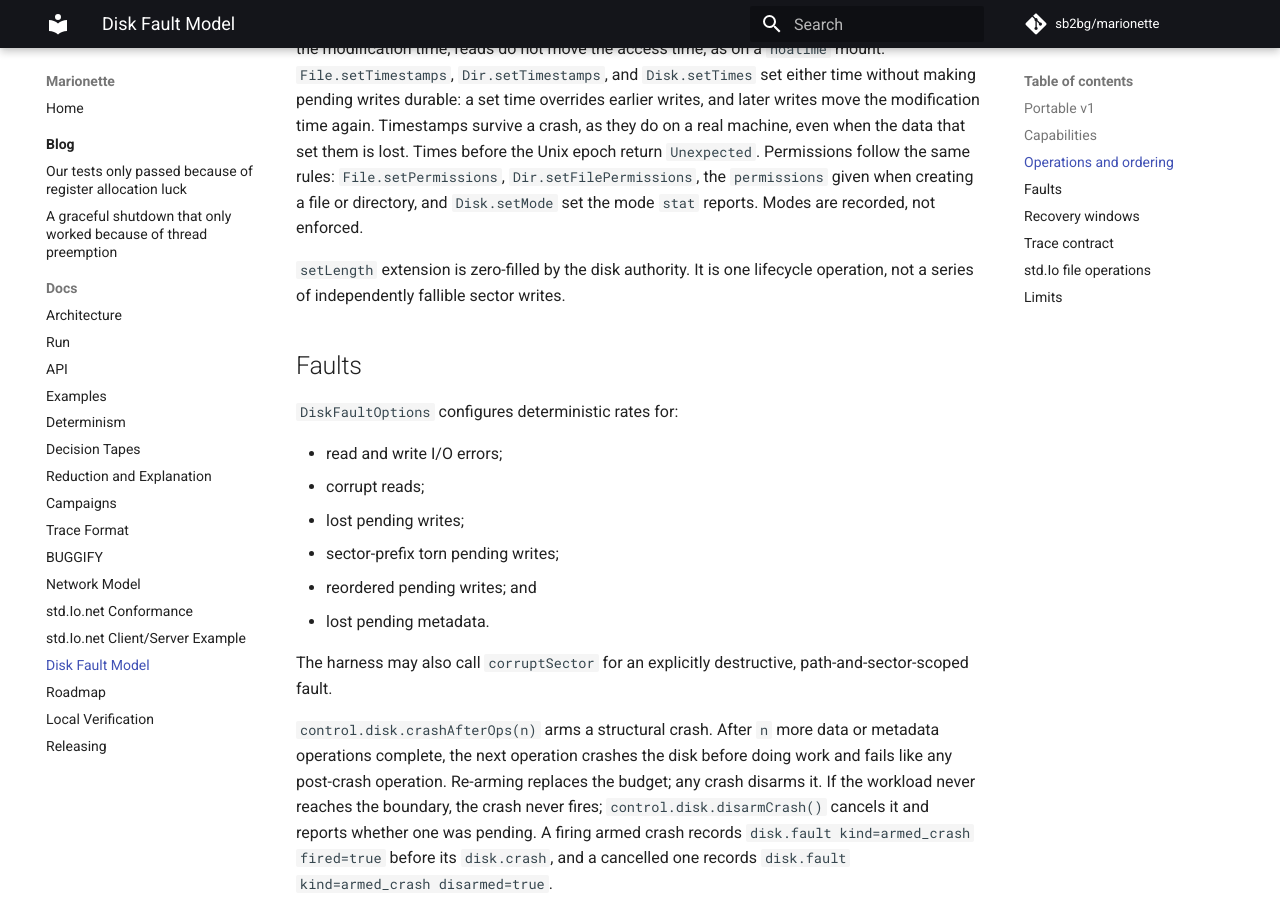
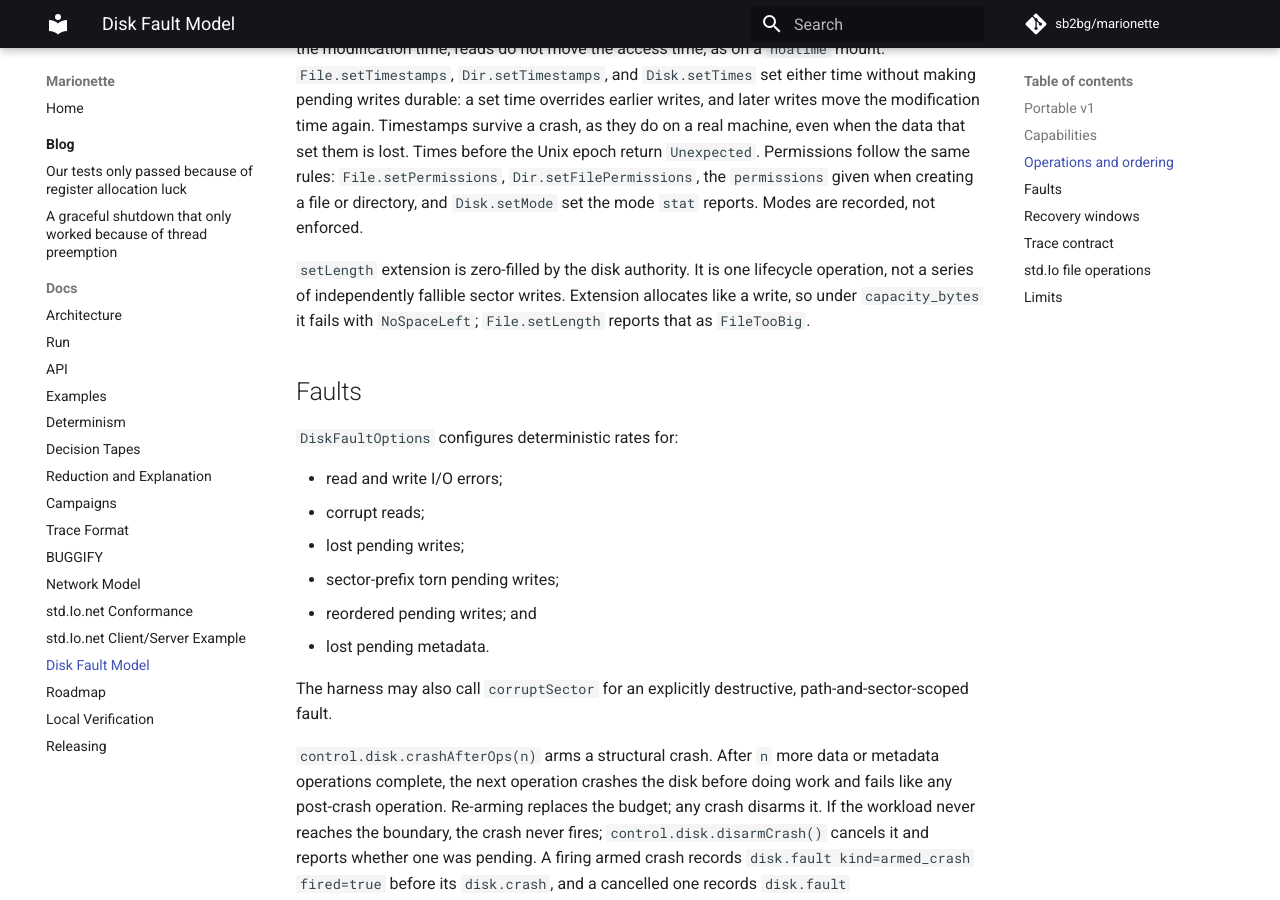
Before and after one commit to sb2bg/marionette, an MkDocs documentation site: the page built from docs/disk-fault-model.md, in a window 1280 px wide and 900 px high, scrolled down 2123 px. Built offline with MkDocs 1.6.1 and Material for MkDocs 9.7.7, drawn with Linux system fonts in a browser that asks for light colours; comment, search, counter and statistics services are not loaded.

Commit message:
Count setLength extensions against disk capacity
Extending a file through setLength grew usage without checking
capacity_bytes, so an app could fill the disk past its limit and only
later writes failed. Extension now fails with NoSpaceLeft like a growing
write and records disk.set_length status=no_space, which fault coverage
counts as a disk-full refusal. std.Io's SetLengthError has no
NoSpaceLeft, so File.setLength reports FileTooBig.

```diff
--- a/docs/disk-fault-model.md
+++ b/docs/disk-fault-model.md
@@ -99,6 +99,8 @@ not enforced.
 
 `setLength` extension is zero-filled by the disk authority. It is one
 lifecycle operation, not a series of independently fallible sector writes.
+Extension allocates like a write, so under `capacity_bytes` it fails with
+`NoSpaceLeft`; `File.setLength` reports that as `FileTooBig`.
 
 ## Faults
 
```
Also changed, not shown: CHANGELOG.md (+4 -2 lines), 6 other files.
